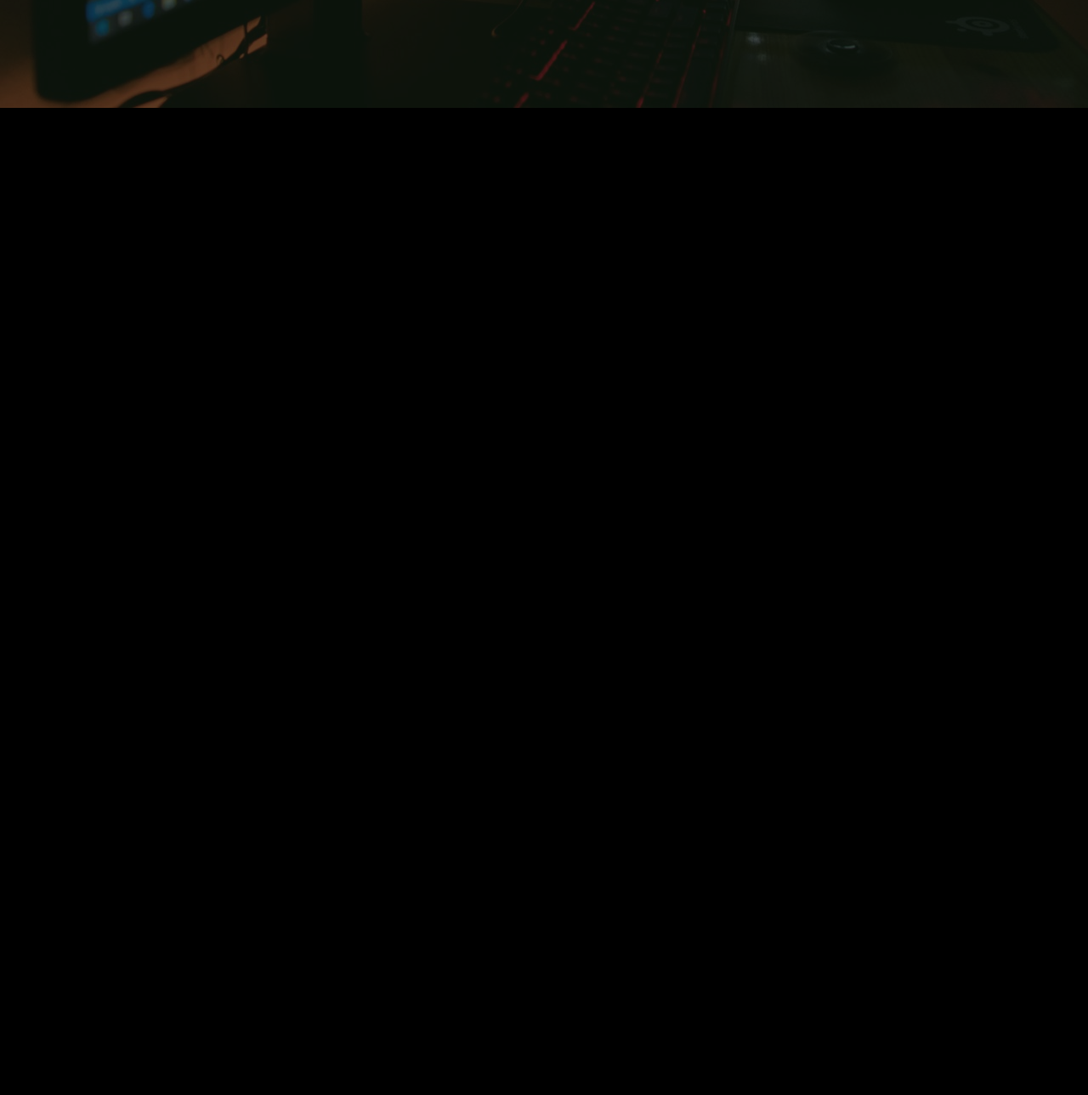
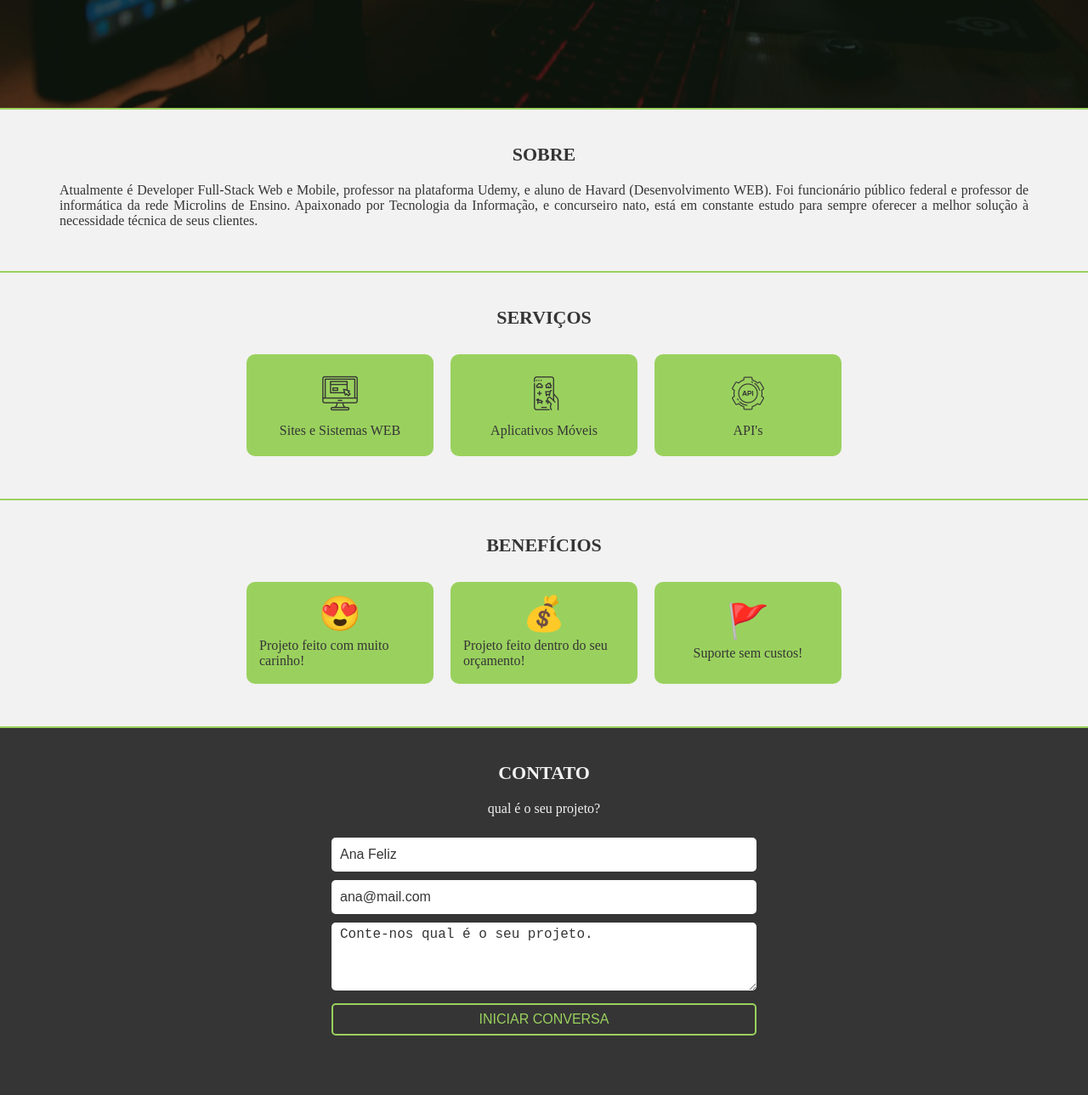
Before and after one commit to DevEwerton/lp-developer-senac, a plain HTML site: page index.html in a window 1280 px wide. Shown: the part 726-2015 px from the top of the page at 85% size. Before the commit the page ends 853 px from the top, so only its background shows below. Drawn offline with Linux system fonts and the light colour scheme; files whose address does not match are found by name.

Commit message:
Updated 2024-02-26 Working on lp-portoflio

```diff
--- a/assets/css/styles.css
+++ b/assets/css/styles.css
@@ -36,6 +36,96 @@ body {
     color: #9ad15e;
     transition: color 1.4s;
 }
+
+.divider {
+    height: 2px;
+    background-color: #9ad15e;
+    display: block;
+    content: " ";
+}
+
+.title {
+    color: #353535;
+    font-size: 22px;
+    text-transform: uppercase;
+    font-weight: 600;
+    margin-bottom: 20px;
+    text-align: center;
+}
+
+.paragraph {
+    color: #353535;
+    font-size: 16px;
+    font-weight: 400;
+    margin: 10px;
+    text-align: justify;
+}
+
+.containerBody {
+    background-color: #f2f2f2;
+    padding: 40px 60px;
+}
+
+.line {
+    display: flex;
+    justify-content: center;
+    align-items: center;
+    vertical-align: middle;
+    flex-direction: row;
+    flex-wrap: wrap;
+}
+
+.box {
+    border-radius: 10px;
+    background-color: #9ad15e;
+    padding: 10px;
+    margin: 10px;
+    width: 200px;
+    min-height: 100px;
+    display: flex;
+    justify-content: center;
+    align-items: center;
+    vertical-align: middle;
+    flex-direction: column;
+}
+
+.iconBox {
+    max-width: 60px;
+    font-size: 40px;
+}
+
+.contentBox {
+    color: #353535;
+    font-weight: 400;
+    margin: 5px;
+}
+
+.button {
+    color: #353535;
+    border-radius: 5px;
+    padding: 8px 12px;
+    margin: 10px;
+    text-align: center;
+    display: flex;
+    justify-content: center;
+    align-items: center;
+    vertical-align: middle;
+    cursor: pointer;
+    border: 2px solid #9ad15e;
+    background-color: transparent;
+    font-size: 16px;
+    text-transform: uppercase;
+    width: 100%;
+}
+
+.button:hover {
+    background-color: #9ad15e;
+    transition: background-color 1.4s;
+}
+
+
+
+
 
 .container.header {
     padding: 0;
@@ -106,6 +196,67 @@ body {
     text-transform: lowercase;
 }
 
+.containerBody.contact {
+    background-color: #353535;
+}
+
+.containerBody.contact .title {
+    color: #f2f2f2;
+}
+
+.containerBody.contact .paragraph {
+    color: #f2f2f2;
+    text-align: center;
+}
+
+.containerBody.contact .form {
+    display: flex;
+    justify-content: center;
+    align-items: center;
+    vertical-align: middle;
+    flex-direction: column;
+    width: 500px;
+    margin: 20px auto;
+}
+
+.containerBody.contact .form .input {
+    width: 100%;
+    border: none;
+    box-shadow: none;
+    outline: none;
+    margin: 5px;
+    height: 40px;
+    padding: 0;
+
+    border-radius: 5px;
+    color: #353535;
+    font-size: 16px;
+    font-weight: 400;
+}
+
+.containerBody.contact .form .input.area {
+    min-height: 80px;
+}
+
+.containerBody.contact .form .input::placeholder,
+.containerBody.contact .form .input.area::placeholder {
+    color: #353535;
+    font-size: 16px;
+    font-weight: 400;
+    padding-top: 5px;
+    padding-left: 10px;
+}
+
+.containerBody.contact .form .button {
+    color: #9ad15e;
+    margin-left: 0;
+    margin-right: 0;
+}
+
+.containerBody.contact .form .button:hover {
+    color: initial;
+}
+
 ::-webkit-scrollbar {
     display: none;
 }
@@ -129,4 +280,8 @@ body {
     .container.header .navigation {
         right: 0px;
     }
+
+    .containerBody.contact .form {
+        width: initial;
+    }
 }
--- a/index.html
+++ b/index.html
@@ -24,5 +24,59 @@
                 <h6 class="subtitle">developer</h6>
             </div>
         </div>
+        <div class="divider"></div>
+        <div id="about" class="containerBody about">
+            <h2 class="title">Sobre</h2>
+            <p class="paragraph">
+                Atualmente é Developer Full-Stack Web e Mobile, professor na plataforma Udemy, e aluno de Havard (Desenvolvimento WEB). Foi funcionário público federal e professor de informática da rede Microlins de Ensino. Apaixonado por Tecnologia da Informação, e concurseiro nato, está em constante estudo para sempre oferecer a melhor solução à necessidade técnica de seus clientes.
+            </p>
+        </div>
+        <div class="divider"></div>
+        <div id="services" class="containerBody services">
+            <h2 class="title">Serviços</h2>
+            <div class="line">
+                <div class="box">
+                    <img src="./assets/images/sites.png" alt="" class="iconBox">
+                    <span class="contentBox">Sites e Sistemas WEB</span>
+                </div>
+                <div class="box">
+                    <img src="./assets/images/mobiles.png" alt="" class="iconBox">
+                    <span class="contentBox">Aplicativos Móveis</span>
+                </div>
+                <div class="box">
+                    <img src="./assets/images/apis.png" alt="" class="iconBox">
+                    <span class="contentBox">API's</span>
+                </div>
+            </div>
+        </div>
+        <div class="divider"></div>
+        <div id="benefits" class="containerBody benefits">
+            <h2 class="title">Benefícios</h2>
+            <div class="line">
+                <div class="box">
+                    <span class="iconBox">😍</span>
+                    <span class="contentBox">Projeto feito com muito carinho!</span>
+                </div>
+                <div class="box">
+                    <span class="iconBox">💰</span>
+                    <span class="contentBox">Projeto feito dentro do seu orçamento!</span>
+                </div>
+                <div class="box">
+                    <span class="iconBox">🚩</span>
+                    <span class="contentBox">Suporte sem custos!</span>
+                </div>
+            </div>
+        </div>
+        <div class="divider"></div>
+        <div id="contact" class="containerBody contact">
+            <h2 class="title">Contato</h2>
+            <p class="paragraph">qual é o seu projeto?</p>
+            <form action="#" method="post" class="form">
+                <input name="name" required type="text" class="input" placeholder="Ana Feliz">
+                <input name="mail" required type="email" class="input" placeholder="ana@mail.com">
+                <textarea name="description" required class="input area" rows="4" cols="50" placeholder="Conte-nos qual é o seu projeto." ></textarea>
+                <button type="submit" class="button">iniciar conversa</button>
+            </form>
+        </div>
     </body>
 </html>
```
Also changed, not shown: assets/images/apis.png (added), assets/images/mobiles.png (added), assets/images/sites.png (added).
